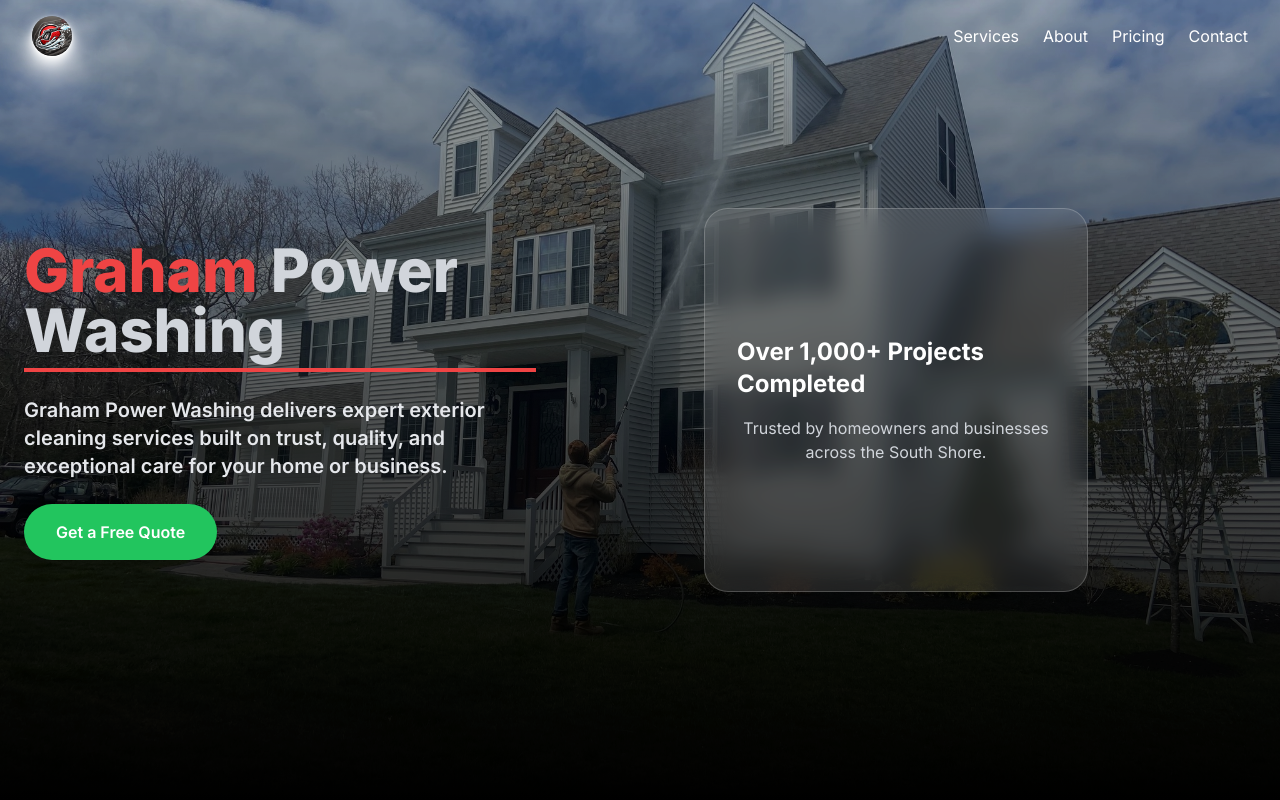
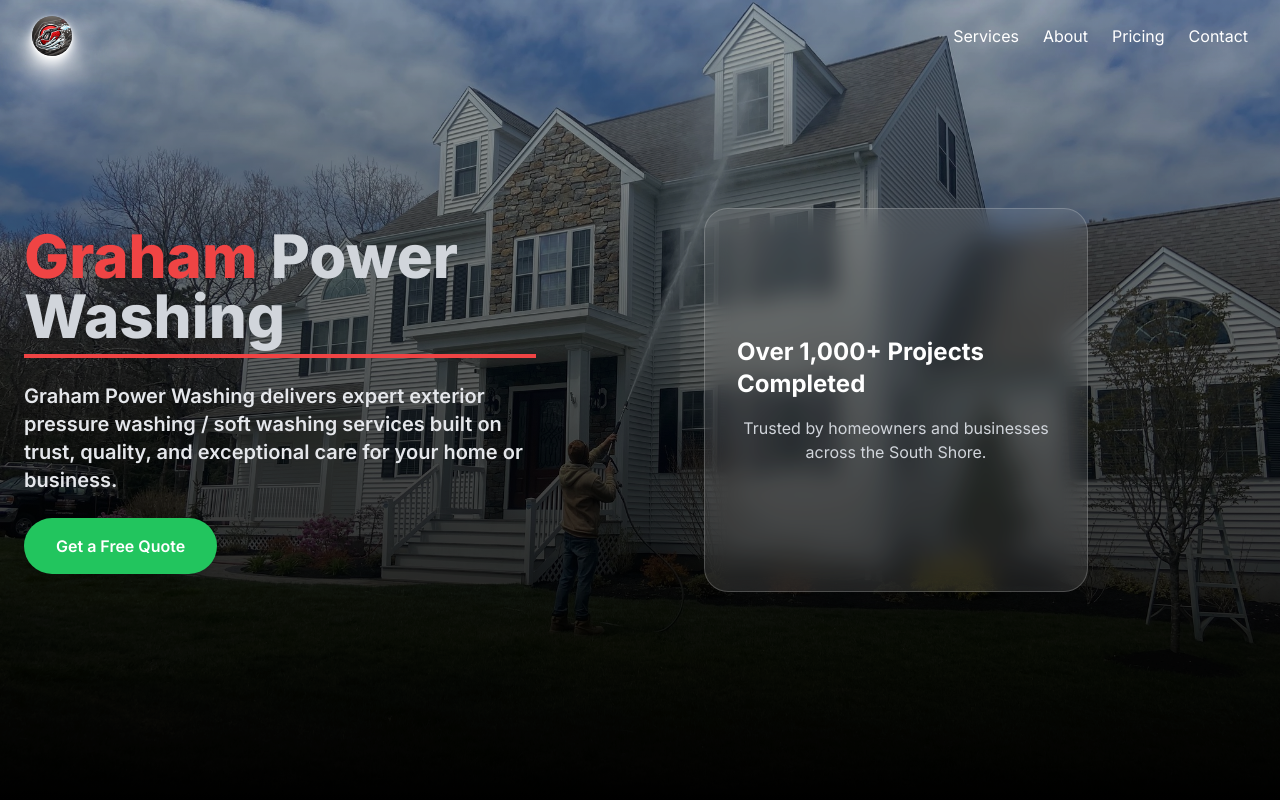
Before and after one commit to jaredvgraham/graham-power-washing, a Next.js app: page / in a window 1280 px wide. Shown: the top 800 px of the page. Built offline with nearby package versions, Linux system fonts and the light colour scheme.

Commit message:
cleaning to pressure hero

```diff
--- a/src/components/Hero.tsx
+++ b/src/components/Hero.tsx
@@ -45,9 +45,9 @@
             transition={{ duration: 1, delay: 0.3 }}
             className="text-gray-200 text-lg md:text-xl leading-relaxed text-center md:text-left font-semibold"
           >
-            Graham Power Washing delivers expert exterior cleaning services
-            built on trust, quality, and exceptional care for your home or
-            business.
+            {`Graham Power Washing delivers expert exterior pressure washing /
+            soft washing services built on trust, quality, and exceptional care
+            for your home or business.`}
           </motion.p>
 
           <motion.button
```
